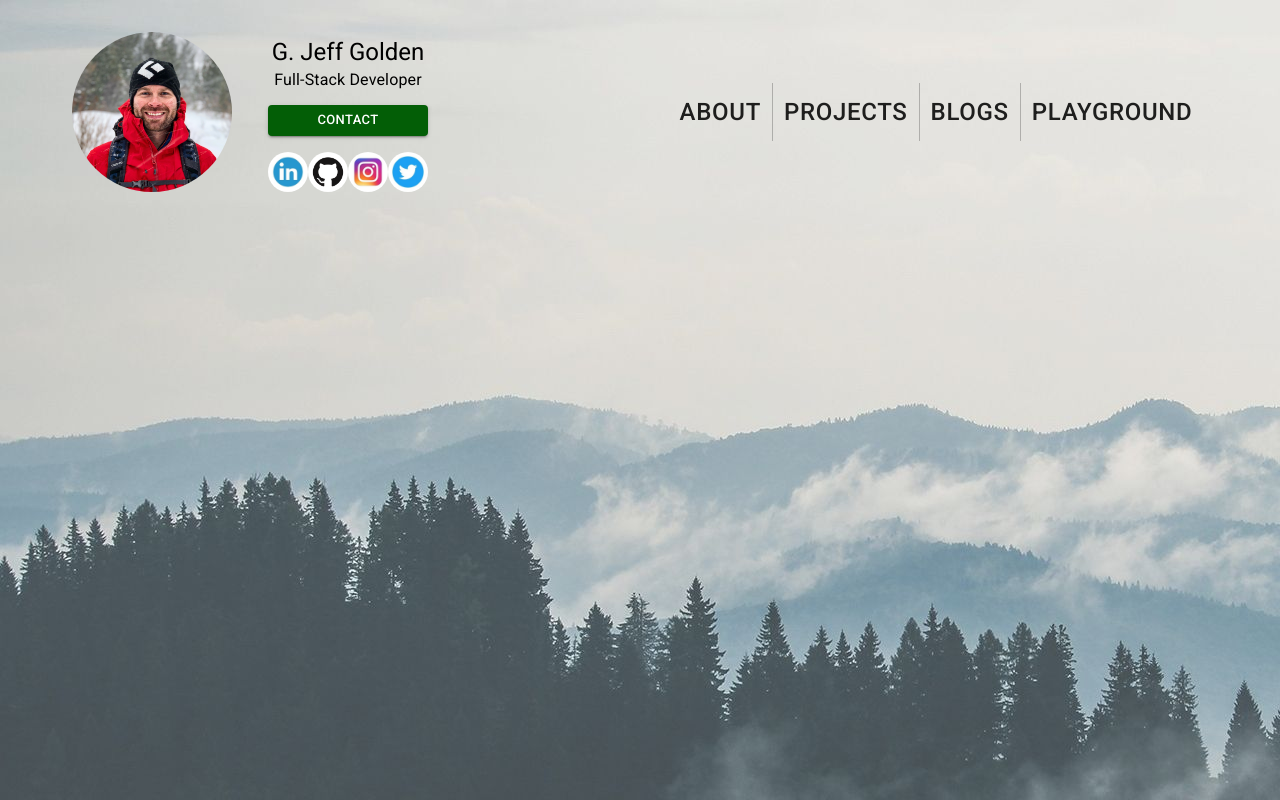
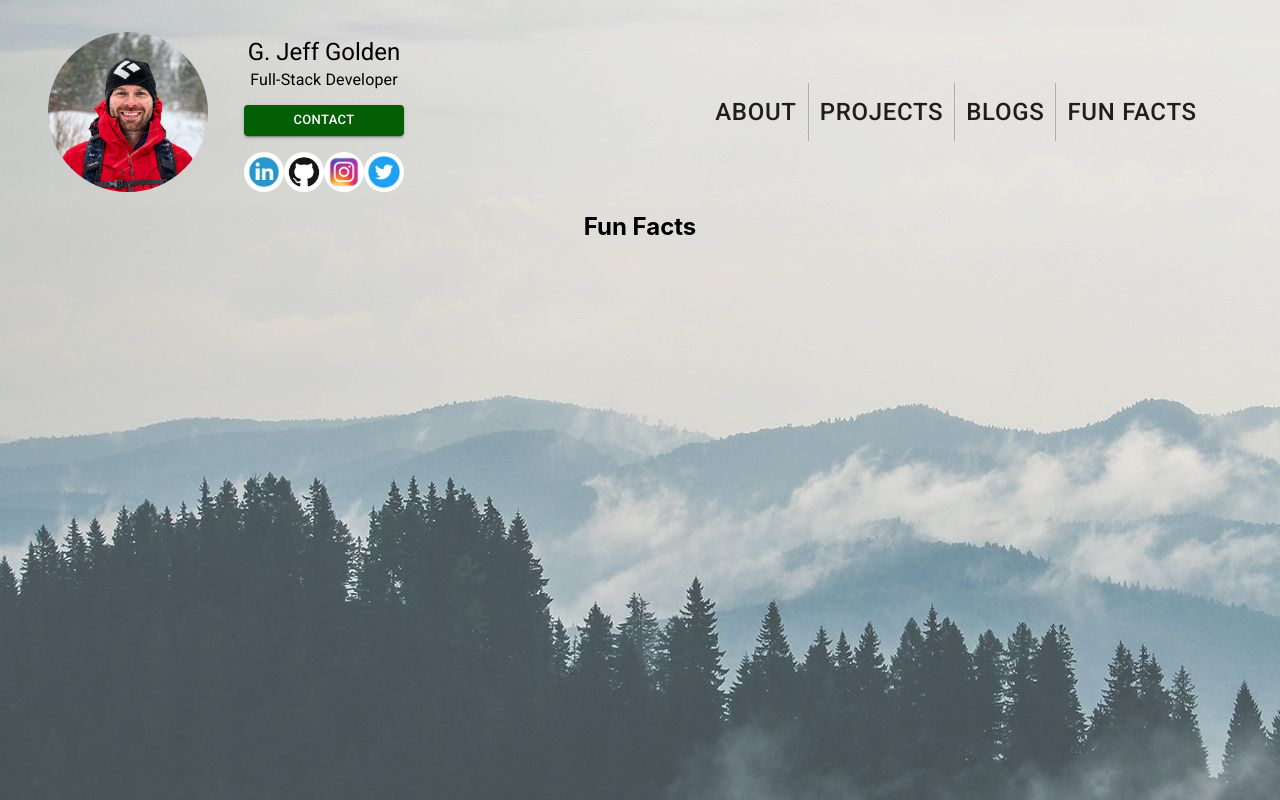
Before and after one commit to gjeffgolden/personal-website, a React (Create React App) app: page /funfacts in a window 1280 px wide. Shown: the top 800 px of the page. Built offline with nearby package versions, Linux system fonts and the light colour scheme.

Commit message:
Added React Router navigation.

```diff
--- a/package.json
+++ b/package.json
@@ -10,6 +10,7 @@
     "react": "^17.0.2",
     "react-dom": "^17.0.2",
     "react-router": "^5.2.0",
+    "react-router-dom": "^5.2.0",
     "react-scripts": "4.0.3",
     "web-vitals": "^1.0.1"
   },
--- a/src/App.js
+++ b/src/App.js
@@ -1,13 +1,35 @@
 import './App.css';
-import React from 'react'
+import React from 'react';
+import { BrowserRouter as Router, Switch, Route } from 'react-router-dom';
 import Header from './pages/Header';
+import About from './pages/About';
+import Blogs from './pages/Blogs';
+import Projects from './pages/Projects';
+import FunFacts from './pages/FunFacts';
+import Background from './assets/personal-site-hero.jpg';
 
 function App() {
 
   return (
-    <div className="App">
-      <Header />
-    </div>
+    <Router>
+      <div className="App" style={{height: '100vh', backgroundImage: `url(${Background})`}}>
+        <Header />
+        <Switch>
+          <Route path="/about">
+            <About />
+          </Route>
+          <Route path="/projects">
+            <Projects />
+          </Route>
+          <Route path="/blogs">
+            <Blogs />
+          </Route>
+          <Route path="/funfacts">
+            <FunFacts />
+          </Route>
+        </Switch>
+      </div>
+    </Router>
   );
 }
 
--- a/src/components/NavLinks.js
+++ b/src/components/NavLinks.js
@@ -1,14 +1,14 @@
-import React from 'react'
-import { Container, Button, ButtonGroup } from '@material-ui/core'
+import React from 'react';
+import { Container, Button, ButtonGroup } from '@material-ui/core';
 
 export default function NavLinks() {
     return (
         <Container maxWidth='sm' style={{display: 'flex', alignItems: 'center', justifyContent: 'center', margin: '0'}}>
             <ButtonGroup variant="text" size='large'>
-                <Button style={{fontSize: '1.5rem'}}>About</Button>
-                <Button style={{fontSize: '1.5rem'}}>Projects</Button>
-                <Button style={{fontSize: '1.5rem'}}>Blogs</Button>
-                <Button style={{fontSize: '1.5rem'}}>Playground</Button>
+                <Button href="/about" style={{fontSize: '1.5rem'}}>About</Button>
+                <Button href="/projects" style={{fontSize: '1.5rem'}}>Projects</Button>
+                <Button href="/blogs" style={{fontSize: '1.5rem'}}>Blogs</Button>
+                <Button href="/funfacts" style={{fontSize: '1.5rem'}}>Fun Facts</Button>
             </ButtonGroup>
         </Container>
     )
--- /dev/null
+++ b/src/pages/About.js
@@ -0,0 +1,9 @@
+import React from 'react'
+
+export default function About() {
+    return (
+        <div>
+            <h2>About</h2>
+        </div>
+    )
+}
--- /dev/null
+++ b/src/pages/Blogs.js
@@ -0,0 +1,9 @@
+import React from 'react'
+
+export default function Blogs() {
+    return (
+        <div>
+            <h2>Blogs</h2>
+        </div>
+    )
+}
--- /dev/null
+++ b/src/pages/FunFacts.js
@@ -0,0 +1,9 @@
+import React from 'react'
+
+export default function FunFacts() {
+    return (
+        <div>
+            <h2>Fun Facts</h2>
+        </div>
+    )
+}
--- a/src/pages/Header.js
+++ b/src/pages/Header.js
@@ -1,13 +1,11 @@
 import React from 'react'
 import { Container, Avatar, Button, Typography } from '@material-ui/core'
-import Background from '../assets/personal-site-hero.jpg';
 import Headshot from '../assets/golden-headshot.JPG'
 import SocialMediaIcons from '../components/SocialMediaIcons'
 import NavLinks from '../components/NavLinks'
 
 export default function Header() {
     return (
-        <Container maxWidth="xl" style={{height: '62.5rem', backgroundImage: `url(${Background})`}}>
             <Container maxWidth='xl' style={{display: 'flex', flexFlow: 'row', justifyContent: 'space-between', alignItems: 'center', paddingTop: '2rem'}}>
                 <Container maxWidth="m" style={{display: 'flex', flexFlow: 'row', alignItems: 'flex-end'}}>
                     <Avatar alt="Jeff Golden" src={Headshot} style={{height: '10rem', width: '10rem'}} />
@@ -22,6 +20,5 @@ export default function Header() {
                 </Container>
                 <NavLinks />
             </Container>
-        </Container>
     )
 }
--- /dev/null
+++ b/src/pages/Projects.js
@@ -0,0 +1,9 @@
+import React from 'react'
+
+export default function Projects() {
+    return (
+        <div>
+            <h2>Projects</h2>
+        </div>
+    )
+}
```
Also changed, not shown: 2 other files (tests, documents, lock files or other folders).
